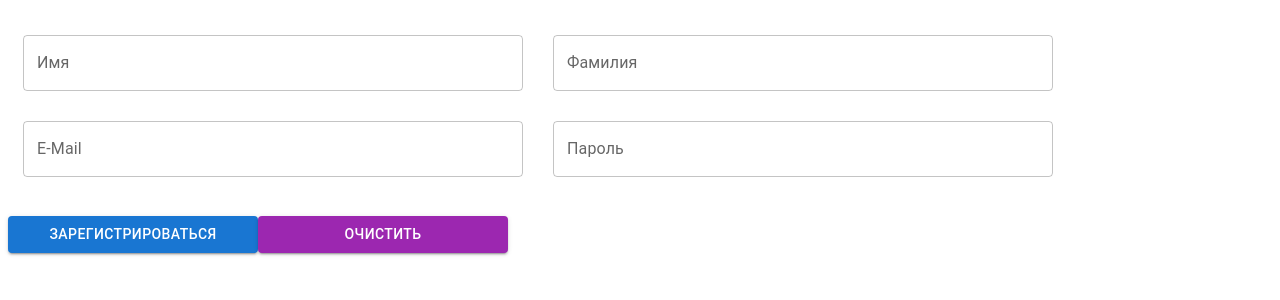
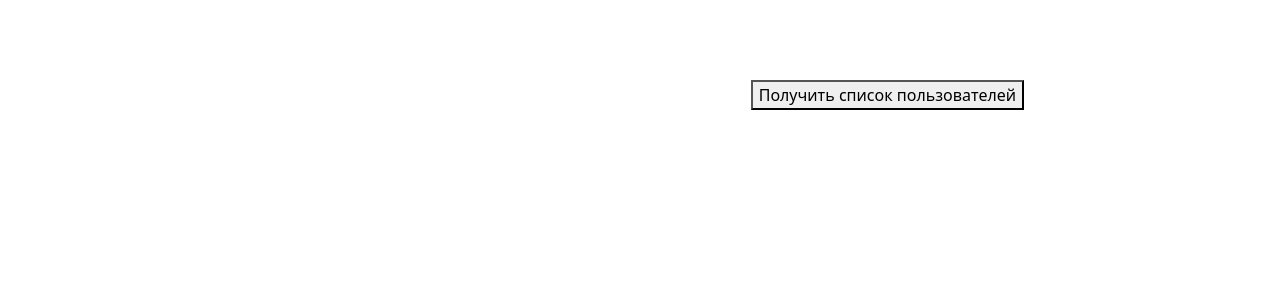
Before and after one commit to JesusYT1803/home-work-1, a React (Create React App) app: page / in a window 1280 px wide. Shown: the top 300 px of the page. Built offline with nearby package versions, Linux system fonts and the light colour scheme.

Commit message:
Сделал урок №8

```diff
--- a/src/index.js
+++ b/src/index.js
@@ -1,10 +1,9 @@
+
 import React from "react";
 import { StrictMode } from "react";
 import ReactDOM from "react-dom";
 
-import { BrowserRouter as Router } from "react-router-dom";
-
-import App from "./tutorial-7/App";
+import { App } from './tutorial-8/App'
 import "./index.css";
 import "bootstrap";
 import "bootstrap/dist/css/bootstrap.min.css";
@@ -12,9 +11,7 @@
 const rootElement = document.getElementById("root");
 ReactDOM.render(
 	<StrictMode>
-		<Router>
-			<App />
-		</Router>
+		<App />
 	</StrictMode>,
 	rootElement
 );
--- /dev/null
+++ b/src/tutorial-8/App.jsx
@@ -0,0 +1,34 @@
+import React from "react";
+import "./App.scss";
+
+export function App() {
+	const [serverUsers, setServerUsers] = React.useState([]);
+
+	async function getUsers() {
+		try {
+			const serverInfoUsers = await fetch(
+				"https://619b9d0727827600174456df.mockapi.io/users"
+			)
+			if (serverInfoUsers.ok) {
+				const json = await serverInfoUsers.json()
+				setServerUsers(json);
+			} else {
+				throw Error('Ошибка при получении данных')
+			}
+
+		} catch (err) {
+			console.log("Сработал блок 'catch'. Произошла Ошибка ");
+		}
+	}
+
+	return (
+		<div className="App">
+			<ul>
+				{serverUsers.map((item) =>
+					<li key={item.id}>{item.name}</li>
+				)}
+			</ul>
+			<button onClick={getUsers}>Получить список пользователей </button>
+		</div>
+	);
+}
--- /dev/null
+++ b/src/tutorial-8/App.scss
@@ -0,0 +1,23 @@
+body {
+	margin: 0;
+	font-family: -apple-system, BlinkMacSystemFont, "Segoe UI", "Roboto", "Oxygen", "Ubuntu", "Cantarell", "Fira Sans",
+		"Droid Sans", "Helvetica Neue", sans-serif;
+	-webkit-font-smoothing: antialiased;
+	-moz-osx-font-smoothing: grayscale;
+	padding: 40px;
+}
+
+.row {
+	display: flex;
+}
+
+.MuiTextField-root,
+.MuiButton-root {
+	margin: 0 15px !important;
+}
+
+button {
+	position: absolute;
+	top: 10%;
+	right: 20%;
+}
```
